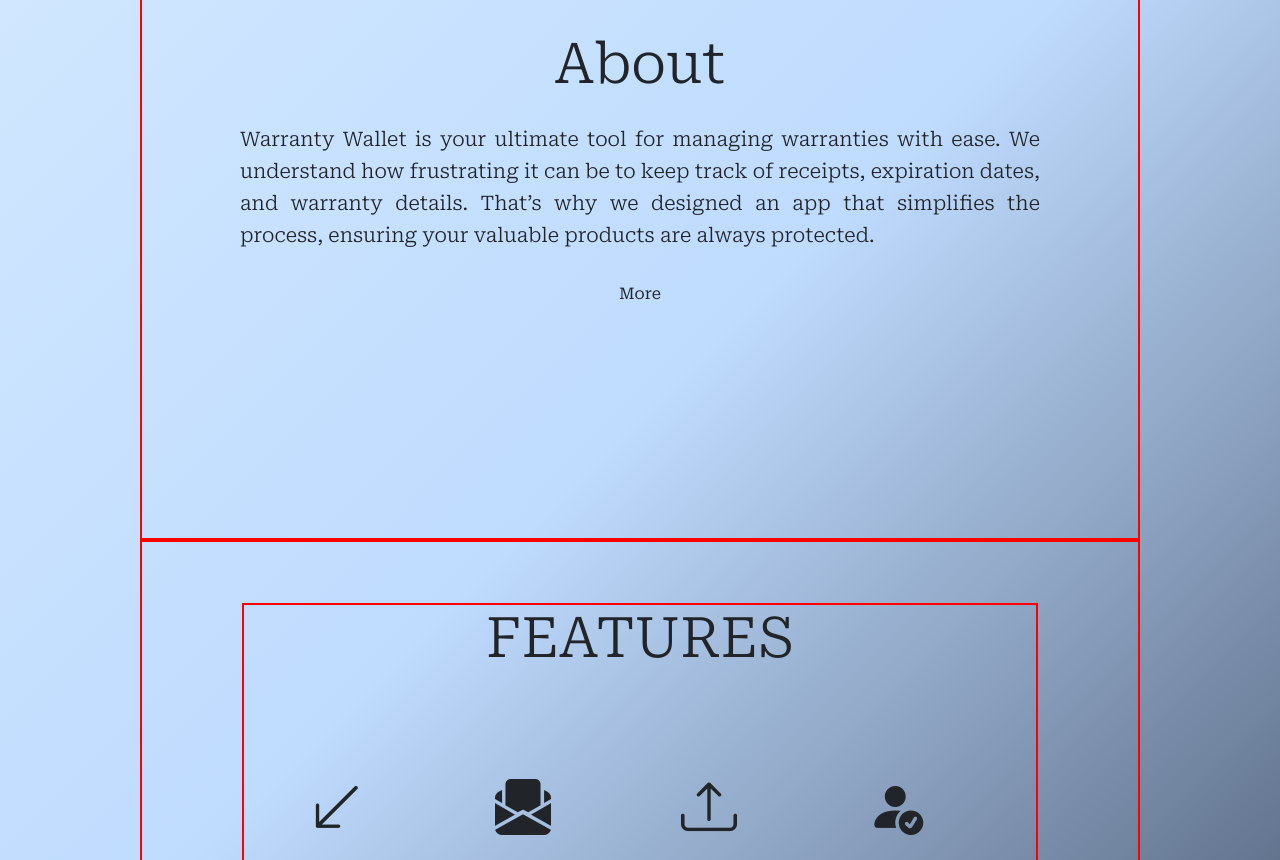
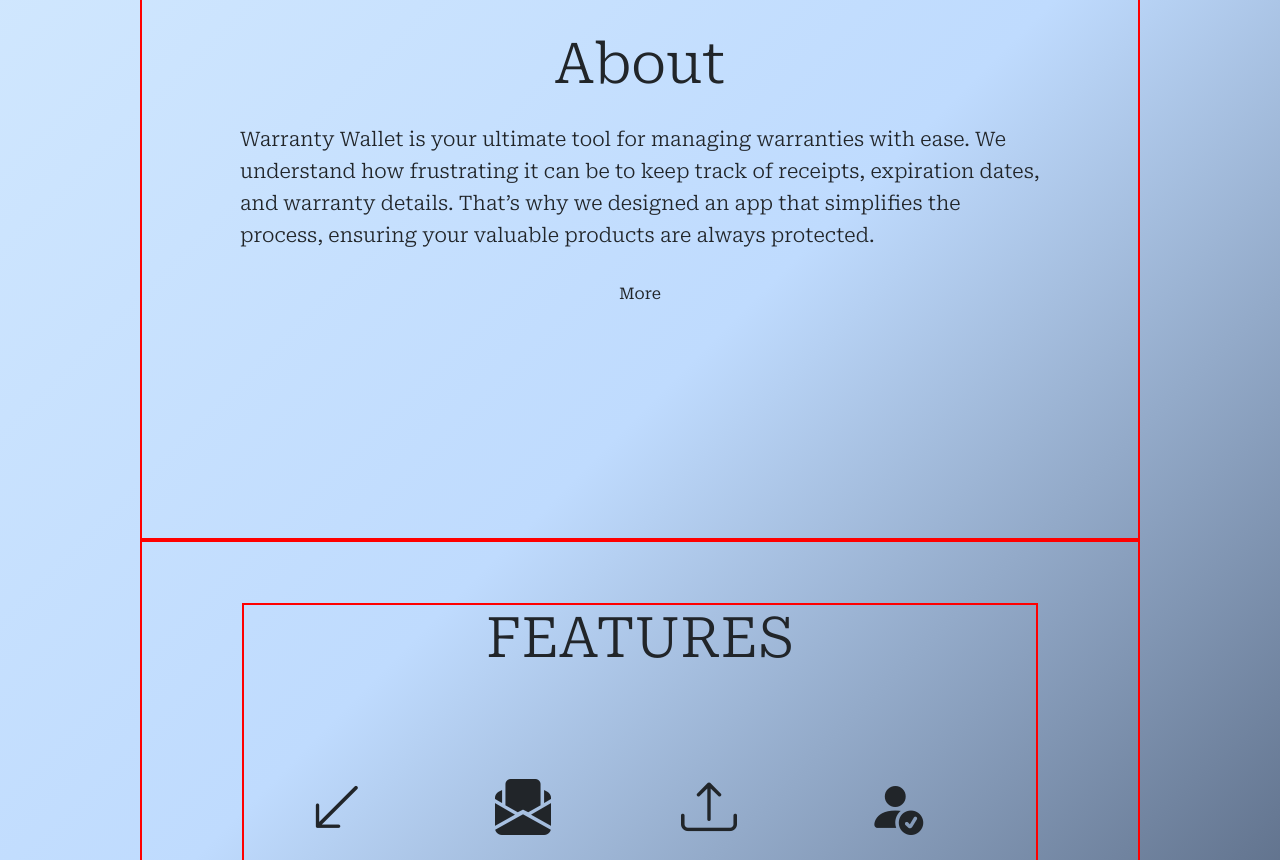
Before and after one commit to Vitomirov/warranty-wallet, a React (Vite) app in the folder src/frontend/: page / in a window 1280 px wide. Shown: the part 1020-1880 px from the top of the page. Built offline with nearby package versions, Linux system fonts and the light colour scheme; a web font is replaced by a local one.

Commit message:
Animation on About

```diff
--- a/src/frontend/pages/About.jsx
+++ b/src/frontend/pages/About.jsx
@@ -1,7 +1,15 @@
-import React, { useState } from "react";
+import React, { useState, useRef } from "react";
+import { motion, AnimatePresence, useInView } from "framer-motion";
+import {
+  containerVariants,
+  itemVariants,
+  fadeIn,
+} from "../animations/Animations";
 
 function About() {
   const [isOpen, setIsOpen] = useState(false);
+  const ref = useRef(null);
+  const isInView = useInView(ref, { once: true });
 
   const toggleMore = () => setIsOpen(!isOpen);
 
@@ -9,23 +17,38 @@ function About() {
     <section
       id="about"
       className="global-container d-flex align-items-center justify-content-center"
+      ref={ref}
     >
       <div className="content-layout w-100">
-        <div className="mx-auto" style={{ maxWidth: "800px" }}>
+        <motion.div
+          className="mx-auto"
+          style={{ maxWidth: "800px" }}
+          variants={containerVariants}
+          initial="hidden"
+          animate={isInView ? "visible" : "hidden"}
+        >
           {/* Title */}
-          <h2 className="display-4 text-center mb-4">About</h2>
+          <motion.h2
+            className="display-4 text-center mb-4"
+            variants={itemVariants}
+          >
+            About
+          </motion.h2>
 
           {/* First paragraph */}
-          <p className="lead text-star paragraph-justify">
+          <motion.p
+            className="lead text-start paragraph-justify"
+            variants={itemVariants}
+          >
             Warranty Wallet is your ultimate tool for managing warranties with
             ease. We understand how frustrating it can be to keep track of
             receipts, expiration dates, and warranty details. That’s why we
             designed an app that simplifies the process, ensuring your valuable
             products are always protected.
-          </p>
+          </motion.p>
 
           {/* More button */}
-          <div className="text-center my-4">
+          <motion.div className="text-center my-4" variants={itemVariants}>
             <button
               className="btn btn-primary"
               type="button"
@@ -33,22 +56,32 @@ function About() {
             >
               {isOpen ? "Less" : "More"}
             </button>
-          </div>
+          </motion.div>
 
-          {/* Hidden paragraph */}
-          {isOpen && (
-            <div className="text-start paragraph-justify">
-              <p className="fs-6">
-                With <span className="fw-bold">Warranty Wallet</span>, you can
-                securely store, organize, and access all your warranties in one
-                place. Whether it’s a household appliance, an electronic gadget,
-                or even your car, Warranty Wallet helps you stay informed about
-                warranty terms and expiration dates so you never miss out on a
-                claim.
-              </p>
-            </div>
-          )}
-        </div>
+          {/* Hidden paragraph with smooth collapse */}
+          <AnimatePresence mode="wait">
+            {isOpen && (
+              <motion.div
+                key="more-content"
+                className="text-start paragraph-justify"
+                initial={{ opacity: 0, height: 0 }}
+                animate={{ opacity: 1, height: "auto" }}
+                exit={{ opacity: 0, height: 0 }}
+                transition={{ duration: 0.6, ease: [0.25, 1, 0.5, 1] }}
+                style={{ overflow: "hidden" }} // prevent content from jumping
+              >
+                <p className="fs-6 mt-2">
+                  With <span className="fw-bold">Warranty Wallet</span>, you can
+                  securely store, organize, and access all your warranties in
+                  one place. Whether it’s a household appliance, an electronic
+                  gadget, or even your car, Warranty Wallet helps you stay
+                  informed about warranty terms and expiration dates so you
+                  never miss out on a claim.
+                </p>
+              </motion.div>
+            )}
+          </AnimatePresence>
+        </motion.div>
       </div>
     </section>
   );
--- a/src/frontend/ui/Hero.jsx
+++ b/src/frontend/ui/Hero.jsx
@@ -6,7 +6,7 @@ import {
   containerVariants,
   createSlideUpVariant,
   popUpAndFadeIn,
-} from "../animations/Animations"; // adjust path
+} from "../animations/Animations";
 
 const Hero = () => {
   const { user } = useAuth();
```
